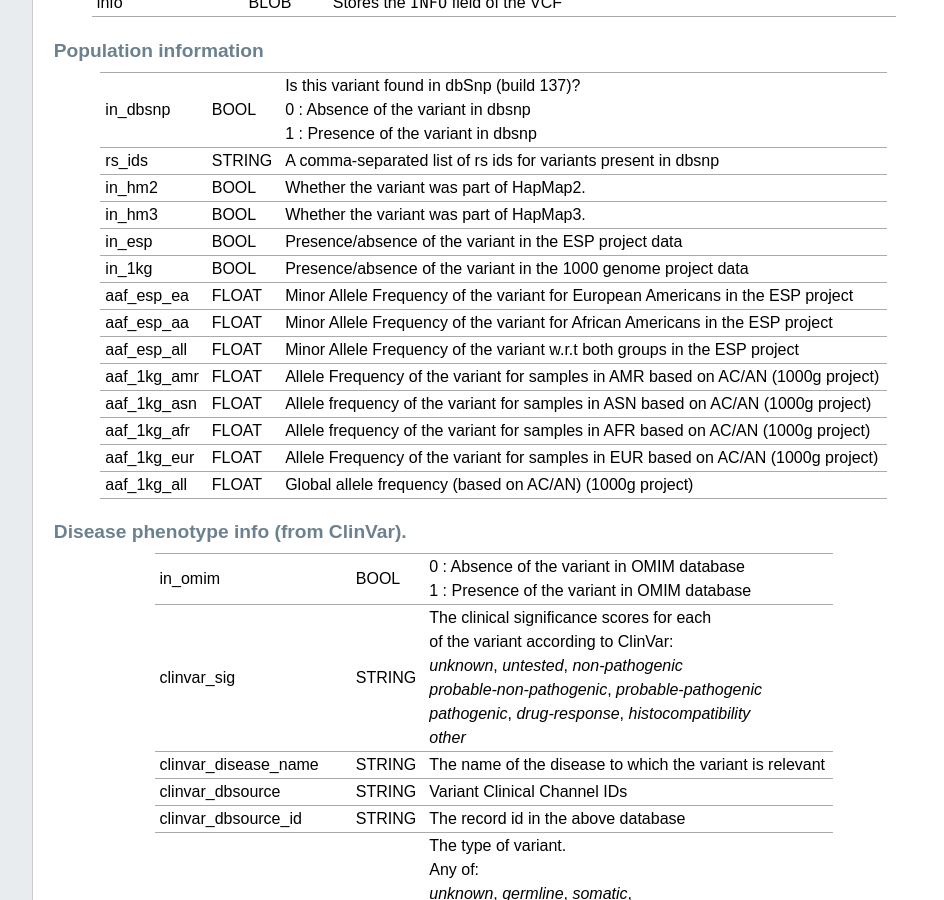
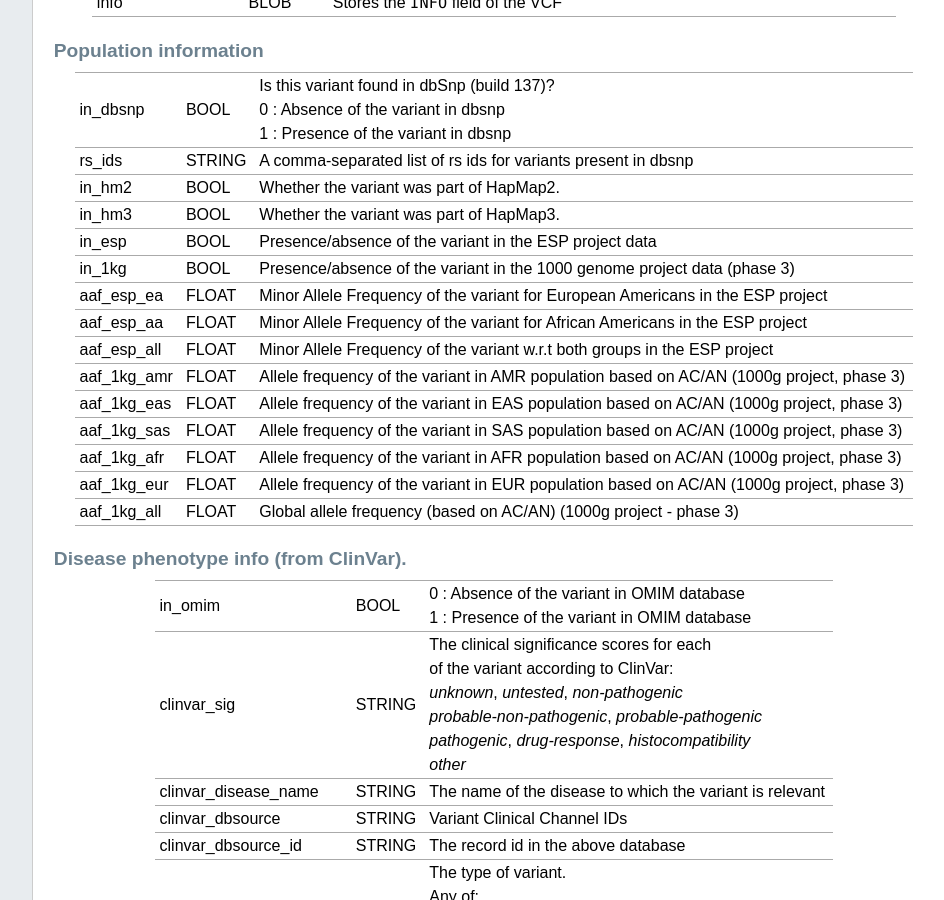
Before and after one commit to arq5x/gemini, a Sphinx documentation site: the page built from docs/content/database_schema.rst, in a window 1280 px wide and 900 px high, scrolled down 2441 px. Shown: the whole window, without its empty margins (224-1168 px from the left). Built offline with Sphinx 7.4.7, drawn with Linux system fonts in a browser that asks for light colours; formulas are drawn with MathJax 3; pages that are not in the unit, such as notebooks, are missing from menus; comment, search, counter and statistics services are not loaded; the version number is read from the project's files by our own code.

Commit message:
update docs for database schema

```diff
--- a/docs/content/database_schema.rst
+++ b/docs/content/database_schema.rst
@@ -126,8 +126,8 @@ info                      BLOB          Stores the ``INFO`` field of the VCF
 
 Population information
 ........................
-========================  ========      ==============================================================================================
-========================  ========      ==============================================================================================
+========================  =========     =================================================================================================
+========================  =========     =================================================================================================
 in_dbsnp                  BOOL          | Is this variant found in dbSnp (build 137)?
                                         | 0 : Absence of the variant in dbsnp
                                         | 1 : Presence of the variant in dbsnp
@@ -135,16 +135,17 @@ rs_ids                    STRING        | A comma-separated list of rs ids for v
 in_hm2                    BOOL          Whether the variant was part of HapMap2.
 in_hm3                    BOOL          Whether the variant was part of HapMap3.
 in_esp                    BOOL          Presence/absence of the variant in the ESP project data
-in_1kg                    BOOL          Presence/absence of the variant in the 1000 genome project data
+in_1kg                    BOOL          Presence/absence of the variant in the 1000 genome project data (phase 3)
 aaf_esp_ea                FLOAT         Minor Allele Frequency of the variant for European Americans in the ESP project
 aaf_esp_aa                FLOAT         Minor Allele Frequency of the variant for African Americans in the ESP project
 aaf_esp_all               FLOAT         Minor Allele Frequency of the variant w.r.t both groups in the ESP project
-aaf_1kg_amr               FLOAT         Allele Frequency of the variant for samples in AMR based on AC/AN (1000g project)
-aaf_1kg_asn               FLOAT         Allele frequency of the variant for samples in ASN based on AC/AN (1000g project)
-aaf_1kg_afr               FLOAT         Allele frequency of the variant for samples in AFR based on AC/AN (1000g project)
-aaf_1kg_eur               FLOAT         Allele Frequency of the variant for samples in EUR based on AC/AN (1000g project)
-aaf_1kg_all               FLOAT         Global allele frequency (based on AC/AN) (1000g project)
-========================  ========      ==============================================================================================
+aaf_1kg_amr               FLOAT         Allele frequency of the variant in AMR population based on AC/AN (1000g project, phase 3)
+aaf_1kg_eas               FLOAT         Allele frequency of the variant in EAS population based on AC/AN (1000g project, phase 3)
+aaf_1kg_sas               FLOAT         Allele frequency of the variant in SAS population based on AC/AN (1000g project, phase 3)
+aaf_1kg_afr               FLOAT         Allele frequency of the variant in AFR population based on AC/AN (1000g project, phase 3)
+aaf_1kg_eur               FLOAT         Allele frequency of the variant in EUR population based on AC/AN (1000g project, phase 3)
+aaf_1kg_all               FLOAT         Global allele frequency (based on AC/AN) (1000g project - phase 3)
+========================  =========     =================================================================================================
 
 
 
```
